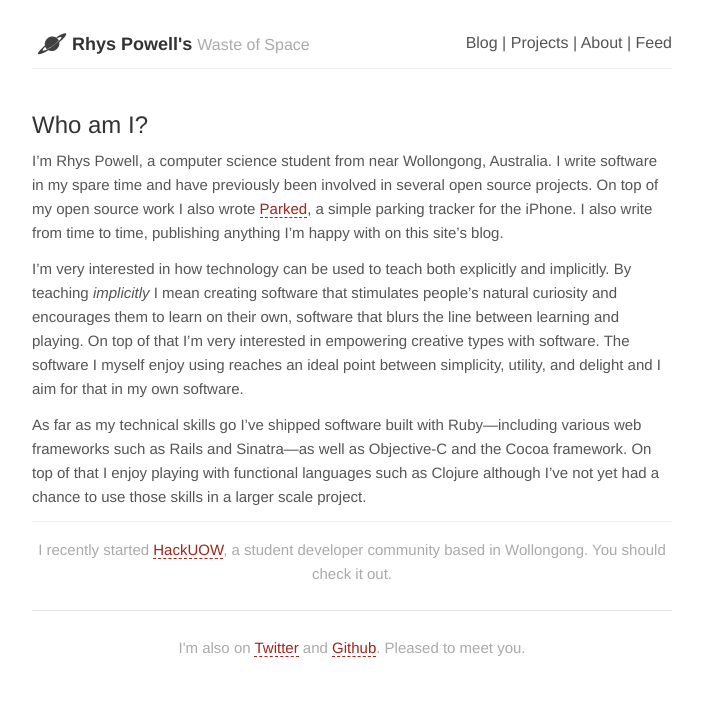
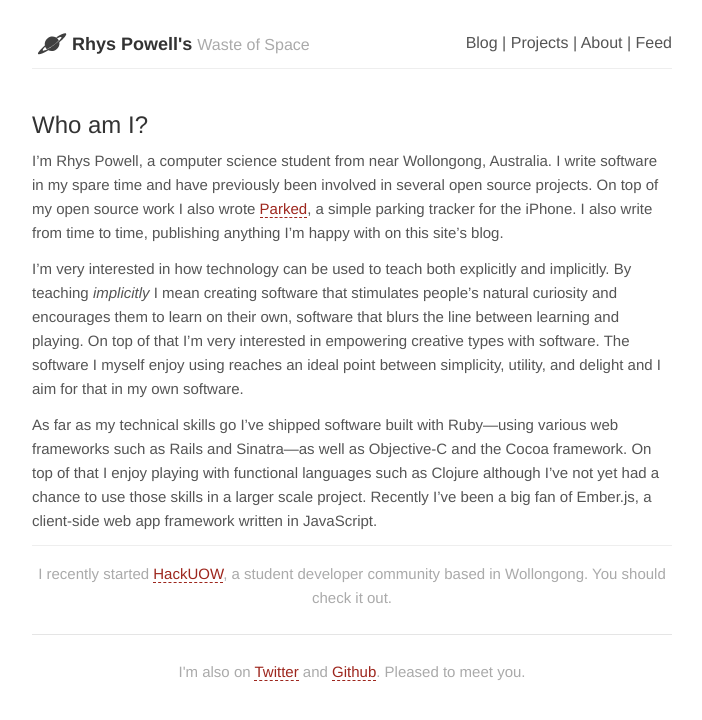
Before and after one commit to rpowelll/rpowelll.github.com, a Jekyll site: the page built from about/index.md, in a window 1280 px wide. Shown: the top 720 px of the page, without its empty margins (288-990 px from the left). Built offline with Jekyll 4.4.1, drawn with Linux system fonts in a browser that asks for light colours; Markdown is read by kramdown in place of the engine named in the settings.

Commit message:
Updated my about page a bit

```diff
--- a/about/index.md
+++ b/about/index.md
@@ -21,7 +21,8 @@ enjoy using reaches an ideal point between simplicity, utility, and delight and
 I aim for that in my own software.
 
 As far as my technical skills go I've shipped software built with
-Ruby—including various web frameworks such as Rails and Sinatra—as well as
+Ruby—using various web frameworks such as Rails and Sinatra—as well as
 Objective-C and the Cocoa framework. On top of that I enjoy playing with
 functional languages such as Clojure although I've not yet had a chance to use
-those skills in a larger scale project.
+those skills in a larger scale project. Recently I've been a big fan of
+Ember.js, a client-side web app framework written in JavaScript.
```
